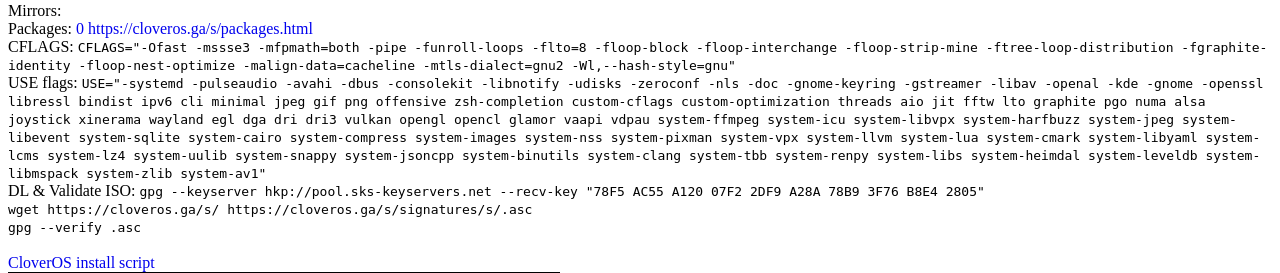
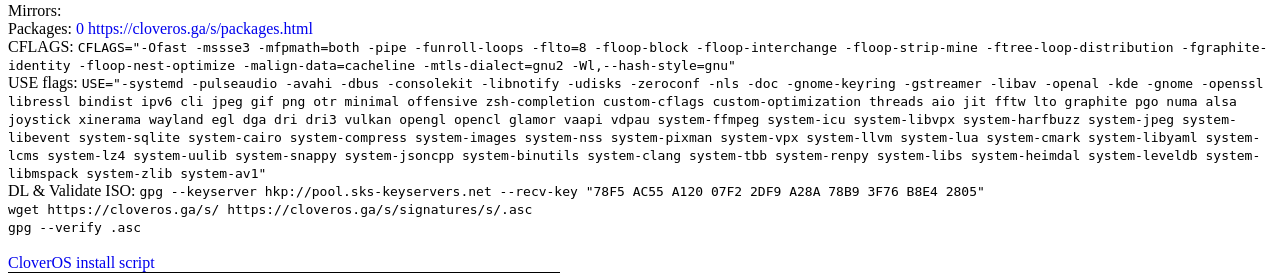
Before and after one commit to uhuruos/CloverOS, a PHP site: page / in a window 1280 px wide. Shown: the part 186-459 px from the top of the page. Run offline with PHP 8.4, Linux system fonts and the light colour scheme; data that the repository does not hold is empty.

Commit message:
cleanup; binhost_settings: update

```diff
--- a/mirrors/index.php
+++ b/mirrors/index.php
@@ -65,7 +65,7 @@ License: WTFPL<br>
 Mirrors: '.$mirrorlinks.'<br>
 Packages: <a target="_blank" href="s/packages.html">'.$packagecount.' https://cloveros.ga/s/packages.html</a><br>
 CFLAGS: <span class="mono">CFLAGS="-Ofast -mssse3 -mfpmath=both -pipe -funroll-loops -flto=8 -floop-block -floop-interchange -floop-strip-mine -ftree-loop-distribution -fgraphite-identity -floop-nest-optimize -malign-data=cacheline -mtls-dialect=gnu2 -Wl,--hash-style=gnu"</span><br>
-USE flags: <span class="mono">USE="-systemd -pulseaudio -avahi -dbus -consolekit -libnotify -udisks -zeroconf -nls -doc -gnome-keyring -gstreamer -libav -openal -kde -gnome -openssl libressl bindist ipv6 cli minimal jpeg gif png offensive zsh-completion custom-cflags custom-optimization threads aio jit fftw lto graphite pgo numa alsa joystick xinerama wayland egl dga dri dri3 vulkan opengl opencl glamor vaapi vdpau system-ffmpeg system-icu system-libvpx system-harfbuzz system-jpeg system-libevent system-sqlite system-cairo system-compress system-images system-nss system-pixman system-vpx system-llvm system-lua system-cmark system-libyaml system-lcms system-lz4 system-uulib system-snappy system-jsoncpp system-binutils system-clang system-tbb system-renpy system-libs system-heimdal system-leveldb system-libmspack system-zlib system-av1"</span><br>
+USE flags: <span class="mono">USE="-systemd -pulseaudio -avahi -dbus -consolekit -libnotify -udisks -zeroconf -nls -doc -gnome-keyring -gstreamer -libav -openal -kde -gnome -openssl libressl bindist ipv6 cli jpeg gif png otr minimal offensive zsh-completion custom-cflags custom-optimization threads aio jit fftw lto graphite pgo numa alsa joystick xinerama wayland egl dga dri dri3 vulkan opengl opencl glamor vaapi vdpau system-ffmpeg system-icu system-libvpx system-harfbuzz system-jpeg system-libevent system-sqlite system-cairo system-compress system-images system-nss system-pixman system-vpx system-llvm system-lua system-cmark system-libyaml system-lcms system-lz4 system-uulib system-snappy system-jsoncpp system-binutils system-clang system-tbb system-renpy system-libs system-heimdal system-leveldb system-libmspack system-zlib system-av1"</span><br>
 DL & Validate ISO: <span class="mono pre">gpg --keyserver hkp://pool.sks-keyservers.net --recv-key "78F5 AC55 A120 07F2 2DF9 A28A 78B9 3F76 B8E4 2805"
 wget https://cloveros.ga/s/'.$isoname.' https://cloveros.ga/s/signatures/s/'.$isoname.'.asc
 gpg --verify '.$isoname.'.asc '.$isoname.'</span>
```
Also changed, not shown: 2 other files.
